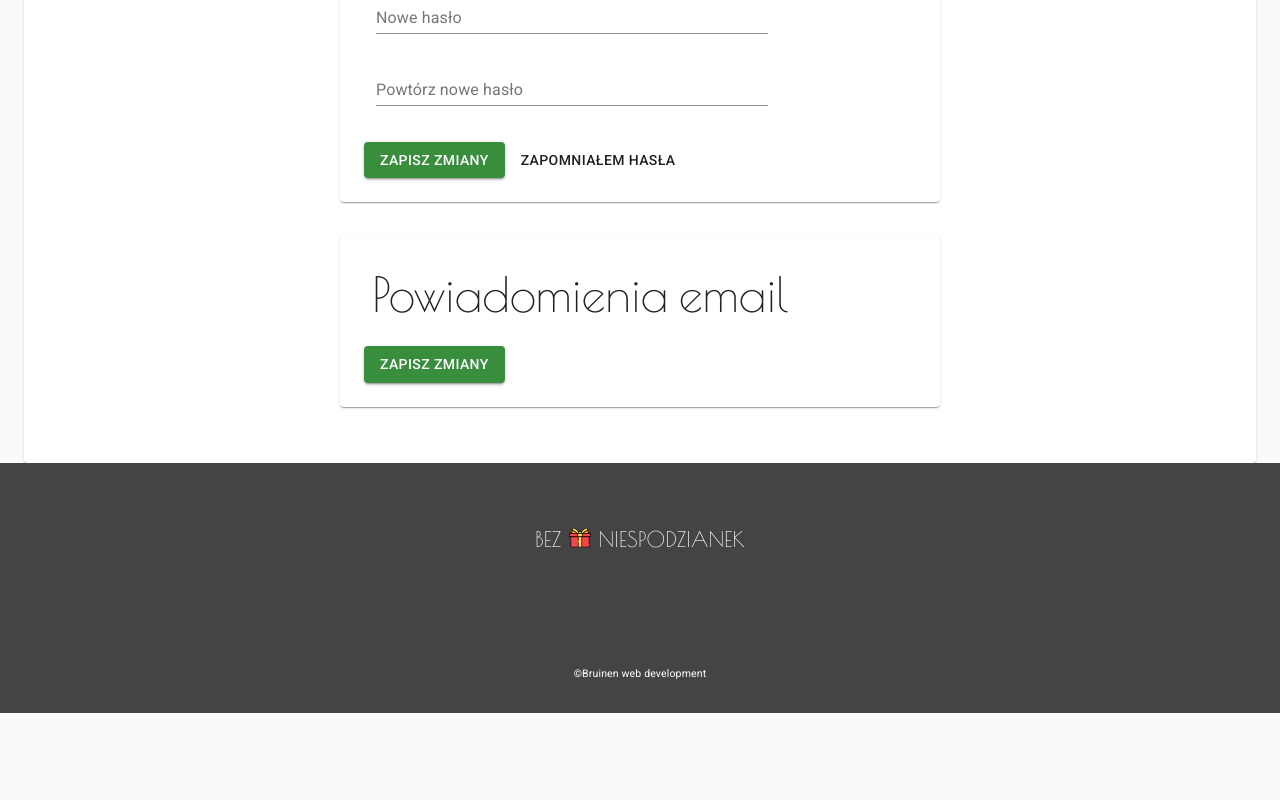
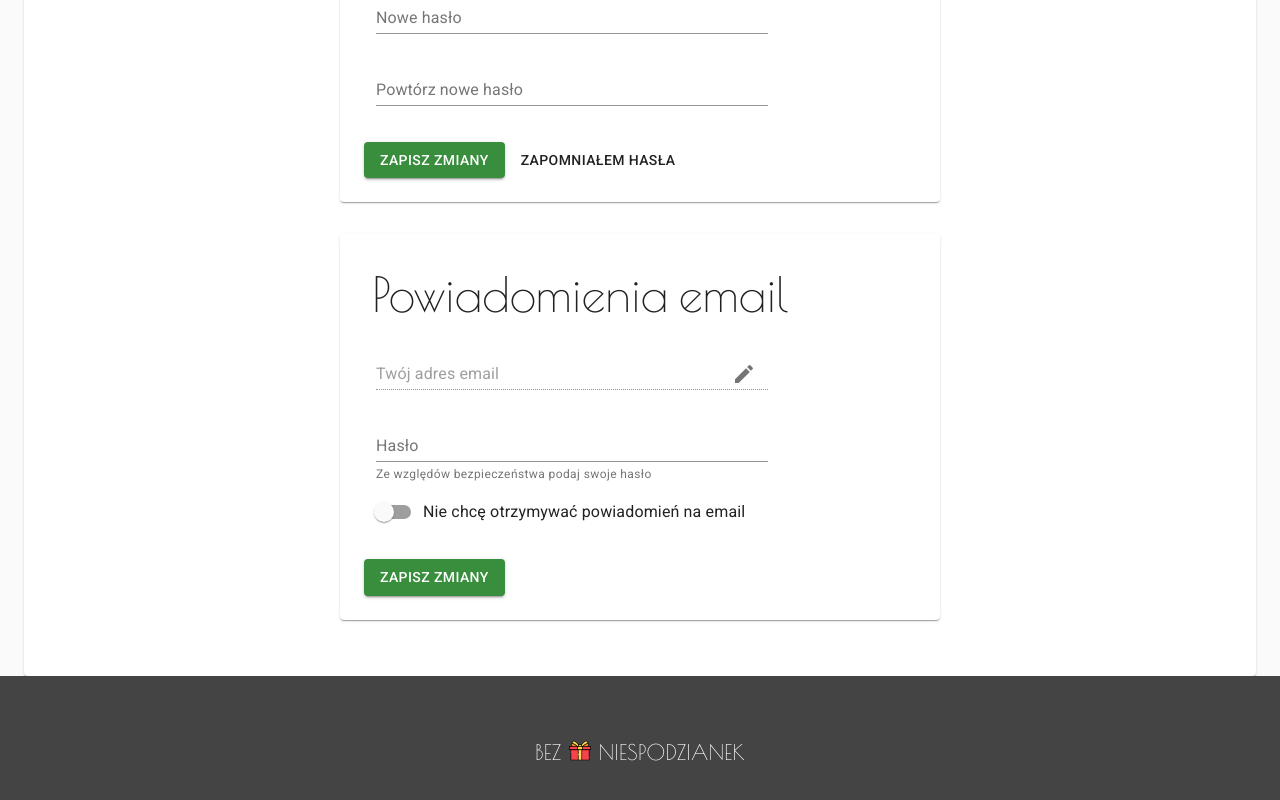
Before and after one commit to Bruinen90/gifts-front, a React (Create React App) app: page /ustawienia in a window 1280 px wide. Shown: the part 442-1242 px from the top of the page. Before the commit the page ends 1155 px from the top, so only its background shows below. Built offline with nearby package versions, Linux system fonts and the light colour scheme.

Commit message:
Email settings 50% done

```diff
--- a/src/components/EmailSettings/EmailSettings.tsx
+++ b/src/components/EmailSettings/EmailSettings.tsx
@@ -1,5 +1,7 @@
 import React, { useState, useEffect } from "react";
+import axios from "axios";
 import { useSelector } from "react-redux";
+import { useForm } from "react-hook-form";
 
 // MUI
 import {
@@ -7,7 +9,16 @@ import {
     CardContent,
     CardActions,
     Button,
+    FormControlLabel,
     Switch,
+    TextField,
+    Box,
+    FormControl,
+    Input,
+    InputLabel,
+    InputAdornment,
+    IconButton,
+    FormHelperText,
 } from "@material-ui/core";
 
 // Components
@@ -15,41 +26,133 @@ import { CenteredCard } from "../CenteredCard/CenteredCard";
 
 // Types
 import { State } from "../../types/State";
+import { Edit, Cancel } from "@material-ui/icons";
 
 interface EmailsState {
     emailInEdit: boolean;
     emailChanged: boolean;
-    newEmail?: string;
-    password?: string;
-    unsubscribed: boolean;
 }
 
+type ChangeResponse =
+    | "invalid-password"
+    | "success"
+    | "server-error"
+    | undefined;
+
 export const EmailSettings: React.FC = () => {
+    // Set unsubcribed from redux as default, but manage it in local state of useForm hook
     const user = useSelector((state: State) => state.auth);
-
+    const { register, handleSubmit, errors, setValue, getValues } = useForm();
+    const [changeResponse, setChangeResponse] = useState<ChangeResponse>();
     const [emailsForm, setEmailsForm] = useState<EmailsState>({
         emailInEdit: false,
         emailChanged: false,
-        unsubscribed: false,
     });
 
+    const onSubmit = (data: any) => console.log(data);
+
+    const handleStartEditingEmail = () => {
+        setEmailsForm({ emailInEdit: true, emailChanged: false });
+    };
+
+    const handleCancelEditingEmail = () => {
+        setEmailsForm({ emailInEdit: false, emailChanged: false });
+        setValue("email", user.email);
+    };
+
     useEffect(() => {
-        setEmailsForm((prev) => ({
-            ...prev,
-            unsubscribed: user.unsubscribed!,
-        }));
-    }, []);
+        setValue("email", user.email);
+        setValue("unsubcribed", user.unsubscribed);
+    }, [user.email]);
+
     return (
         <CenteredCard>
+            <form onSubmit={handleSubmit(onSubmit)}>
                 <CardContent>
                     <Typography variant="h3">Powiadomienia email</Typography>
-                <form></form>
+                    <Box
+                        padding={0.5}
+                        display="flex"
+                        flexDirection="column"
+                        maxWidth="400px"
+                    >
+                        <FormControl
+                            margin="normal"
+                            disabled={!emailsForm.emailInEdit}
+                        >
+                            <InputLabel htmlFor="email">
+                                Twój adres email
+                            </InputLabel>
+                            <Input
+                                id="email"
+                                error={errors.hasOwnProperty("email")}
+                                inputRef={register()}
+                                name="email"
+                                type="email"
+                                autoComplete="off"
+                                endAdornment={
+                                    <InputAdornment position="end">
+                                        <IconButton
+                                            aria-label="Edytuj adres email"
+                                            onClick={
+                                                emailsForm.emailInEdit
+                                                    ? handleCancelEditingEmail
+                                                    : handleStartEditingEmail
+                                            }
+                                        >
+                                            {emailsForm.emailInEdit ? (
+                                                <Cancel color="secondary" />
+                                            ) : (
+                                                <Edit />
+                                            )}
+                                        </IconButton>
+                                    </InputAdornment>
+                                }
+                            />
+                            {errors.email && (
+                                <FormHelperText>
+                                    Podaj prawidłowy adres email
+                                </FormHelperText>
+                            )}
+                        </FormControl>
+
+                        <TextField
+                            error={changeResponse === "invalid-password"}
+                            helperText={
+                                changeResponse === "invalid-password"
+                                    ? "Podane hasło jest nieprawidłowe"
+                                    : "Ze względów bezpieczeństwa podaj swoje hasło"
+                            }
+                            label="Hasło"
+                            margin="normal"
+                            inputRef={register({
+                                required: emailsForm.emailChanged,
+                                minLength: 5,
+                            })}
+                            name="password"
+                            type="password"
+                            autoComplete="off"
+                        />
+                        <FormControlLabel
+                            control={
+                                <Switch
+                                    checked={getValues().unsubcribed}
+                                    name="unsubscribed"
+                                    color="secondary"
+                                    inputRef={register()}
+                                />
+                            }
+                            label="Nie chcę otrzymywać powiadomień na email"
+                        />
+                    </Box>
                 </CardContent>
+
                 <CardActions>
                     <Button variant="contained" color="primary" type="submit">
                         Zapisz zmiany
                     </Button>
                 </CardActions>
+            </form>
         </CenteredCard>
     );
 };
--- a/src/components/PasswordSettings/PasswordSettings.tsx
+++ b/src/components/PasswordSettings/PasswordSettings.tsx
@@ -1,7 +1,7 @@
-import React, { useState } from 'react';
-import axios from 'axios';
-import { Link as RouterLink, useHistory } from 'react-router-dom';
-import { useForm } from 'react-hook-form';
+import React, { useState } from "react";
+import axios from "axios";
+import { Link as RouterLink, useHistory } from "react-router-dom";
+import { useForm } from "react-hook-form";
 
 // MUI
 import {
@@ -11,15 +11,15 @@ import {
     Button,
     TextField,
     Box,
-} from '@material-ui/core';
+} from "@material-ui/core";
 
 // Components
-import { CenteredCard } from '../CenteredCard/CenteredCard';
+import { CenteredCard } from "../CenteredCard/CenteredCard";
 
 type ChangeResponse =
-	| 'invalid-old-password'
-	| 'success'
-	| 'server-error'
+    | "invalid-old-password"
+    | "success"
+    | "server-error"
     | undefined;
 
 export const PasswordSettings: React.FC = () => {
@@ -40,16 +40,17 @@ export const PasswordSettings: React.FC = () => {
         `,
         };
         try {
-			const response = await axios.post('/graphql', graphQLquery);
+            const response = await axios.post("/graphql", graphQLquery);
             console.log(response.data);
             if (response.data.data.changePassword.success) {
-				history.push('/logowanie');
+                history.push("/logowanie");
                 // Add prompt about successfully changed password
             } else {
-				throw new Error(response.data.data);
+                setChangeResponse("invalid-old-password");
             }
         } catch (err) {
             console.log(err);
+            setChangeResponse("server-error");
         }
     };
     return (
@@ -64,7 +65,11 @@ export const PasswordSettings: React.FC = () => {
                         maxWidth="400px"
                     >
                         <TextField
-							error={changeResponse === 'invalid-old-password'}
+                            error={changeResponse === "invalid-old-password"}
+                            helperText={
+                                changeResponse === "invalid-old-password" &&
+                                "Podane hasło jest nieprawidłowe"
+                            }
                             label="Stare hasło"
                             margin="normal"
                             inputRef={register({
@@ -77,10 +82,10 @@ export const PasswordSettings: React.FC = () => {
                         />
                         <TextField
                             label="Nowe hasło"
-							error={errors.hasOwnProperty('newPassword')}
+                            error={errors.hasOwnProperty("newPassword")}
                             helperText={
                                 errors.password &&
-								'Hasło musi zawierać co najmniej 5 znaków'
+                                "Hasło musi zawierać co najmniej 5 znaków"
                             }
                             margin="normal"
                             inputRef={register({
@@ -92,14 +97,14 @@ export const PasswordSettings: React.FC = () => {
                         />
                         <TextField
                             label="Powtórz nowe hasło"
-							error={errors.hasOwnProperty('repassword')}
+                            error={errors.hasOwnProperty("repassword")}
                             helperText={
                                 errors.repassword &&
-								'Hasła muszą być identyczne'
+                                "Hasła muszą być identyczne"
                             }
                             margin="normal"
                             inputRef={register({
-								validate: repassword =>
+                                validate: (repassword) =>
                                     repassword === getValues().newPassword,
                             })}
                             name="repassword"
```
Lines whose indentation alone changed are shown as unchanged.
